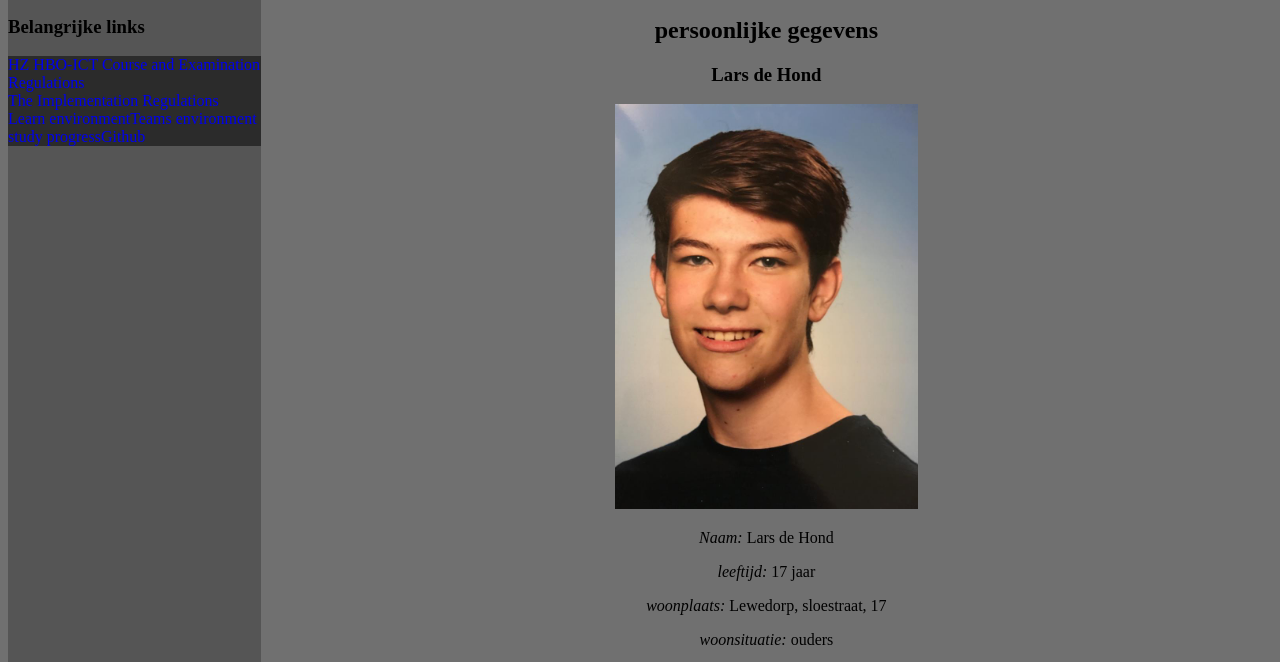
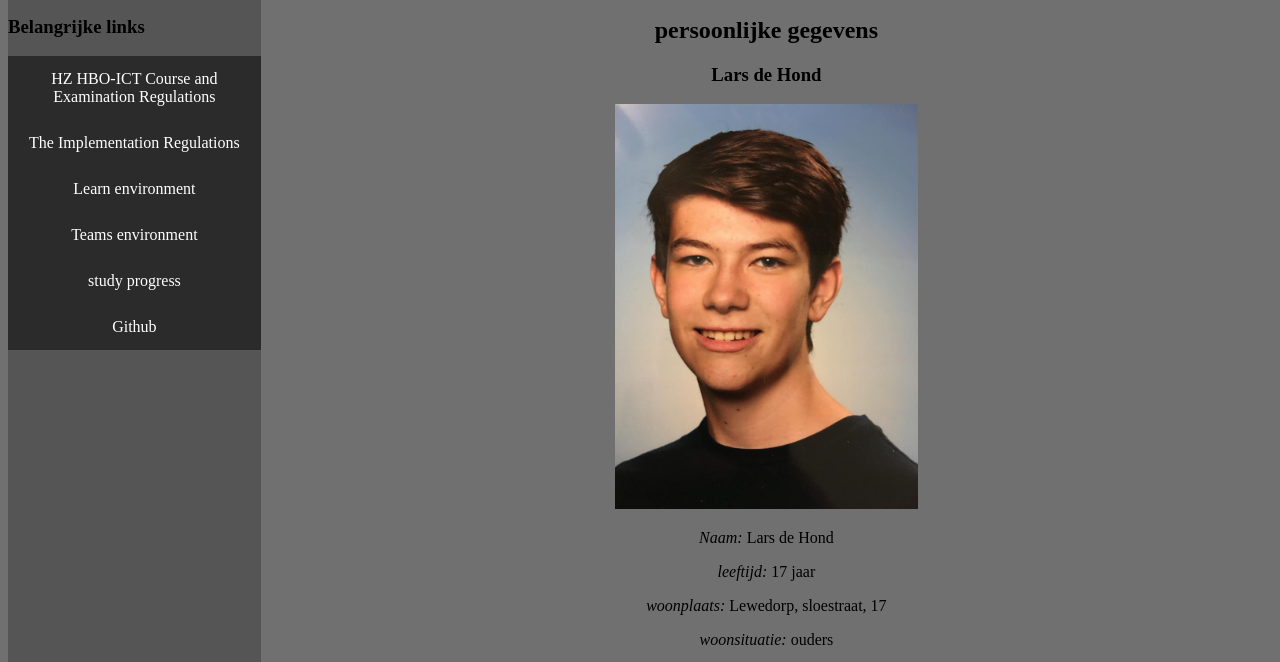
Before and after one commit to Lardo-tech/lardo-tech.github.io, a plain HTML site: page projectfolder/html/profile.html in a window 1280 px wide. Shown: the part 129-791 px from the top of the page. Drawn offline with Linux system fonts and the light colour scheme.

Commit message:
side menue en orginasite list aangepast

```diff
--- a/projectfolder/css/stylesheet.css
+++ b/projectfolder/css/stylesheet.css
@@ -1,3 +1,6 @@
+html{
+	overflow-y: scroll;
+  }
 .main{
 	color: black;
 	text-align: center;
@@ -42,7 +45,11 @@ aside{
 }
 
 
-ul {
+
+
+
+
+header nav ul, aside ul {
 	list-style-type: none;
 	margin: 0;
 	padding: 0;
@@ -50,11 +57,11 @@ ul {
 	background-color: #2b2b2b;
   }
 
-  li {
+header nav li{
 	float: left;
   }
 
-  li a {
+header nav li a, aside li a {
 	display: block;
 	color: white;
 	text-align: center;
@@ -62,13 +69,23 @@ ul {
 	text-decoration: none;
   }
 
-  li a:hover:not(.active) {
+header nav li a:hover:not(.active), aside li a:hover:not(.active) {
 	background-color: #3f93f2;
   }
 
-  .active {
+header nav .active, aside .active{
 	background-color: #0c07fa;
   }
+
+
+
+
+
+
+
+
+
+
 
   h1{
 	text-align: center;
--- a/projectfolder/html/profile.html
+++ b/projectfolder/html/profile.html
@@ -24,15 +24,16 @@
     </header>
     <aside>
       <h3>Belangrijke links</h3>
-      <ul>
-        <a href="https://hz.nl/uploads/documents/1.4-Over-de-HZ/1.4.3.-Regelingen-en-documenten/EN/6.-Regulations-Study-Programmes/CER-HZ-Bachelor-full-time-2022-2023-DEF-June-13.pdf"><li>HZ HBO-ICT Course and Examination Regulations</li></a>
-        <a href="https://hz.nl/uploads/documents/1.4-Over-de-HZ/1.4.3.-Regelingen-en-documenten/OERS/2020-2021/9.-Implementation-Regulations-ICT-Fulltime-2020-2021.pdf"><li>The Implementation Regulations </li></a>
-        <a href="https://learn.hz.nl/my/"><li>Learn environment</li></a>
-        <a href="https://teams.microsoft.com/l/team/19%3a2e2afa0286b04932be16cb8ad2d9d2c0%40thread.skype/conversations?groupId=95bddebc-a340-4d88-81fc-b80e0bfc70c3&tenantId=4c16deb3-342d-4fca-bcd5-b1429308034c"><li>Teams environment</li></a>
-        <a href="https://hz.osiris-student.nl/#/voortgang/"><li>study progress</li></a>
-        <a href="https://github.com/Lardo-tech/lardo-tech.github.io"><li>Github</li></a>
+      <ul class="topnav">
+        <li><a href="https://hz.nl/uploads/documents/1.4-Over-de-HZ/1.4.3.-Regelingen-en-documenten/EN/6.-Regulations-Study-Programmes/CER-HZ-Bachelor-full-time-2022-2023-DEF-June-13.pdf">HZ HBO-ICT Course and Examination Regulations</a></li>
+        <li><a href="https://hz.nl/uploads/documents/1.4-Over-de-HZ/1.4.3.-Regelingen-en-documenten/OERS/2020-2021/9.-Implementation-Regulations-ICT-Fulltime-2020-2021.pdf">The Implementation Regulations </a></li>
+        <li><a href="https://learn.hz.nl/my/">Learn environment</a></li>
+        <li><a href="https://teams.microsoft.com/l/team/19%3a2e2afa0286b04932be16cb8ad2d9d2c0%40thread.skype/conversations?groupId=95bddebc-a340-4d88-81fc-b80e0bfc70c3&tenantId=4c16deb3-342d-4fca-bcd5-b1429308034c">Teams environment</a></li>
+        <li><a href="https://hz.osiris-student.nl/#/voortgang/">study progress</a></li>
+        <li><a href="https://github.com/Lardo-tech/lardo-tech.github.io">Github</a></li>
       </ul>
       </aside>
+
 
     <main class="main">
       <article>
```
